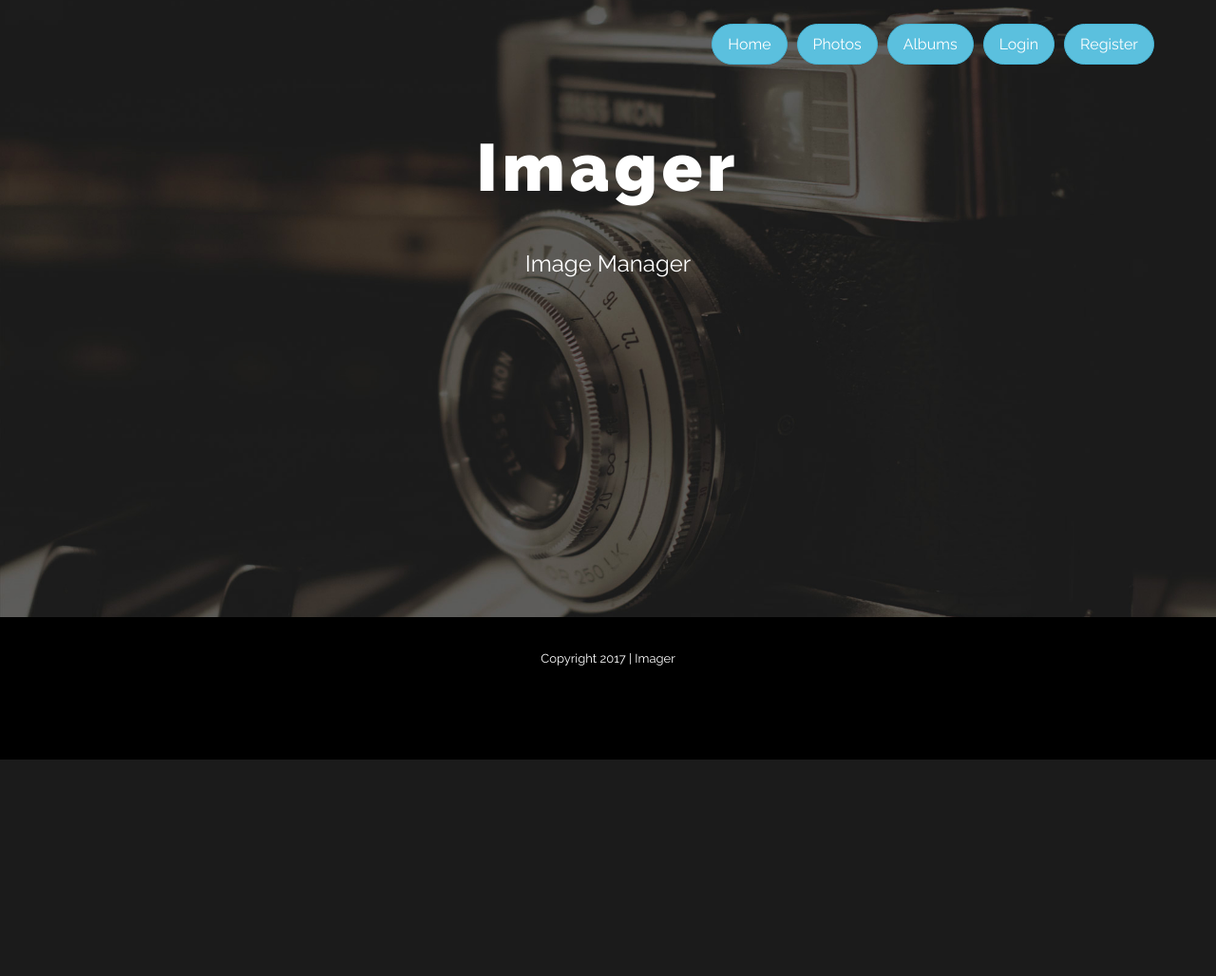
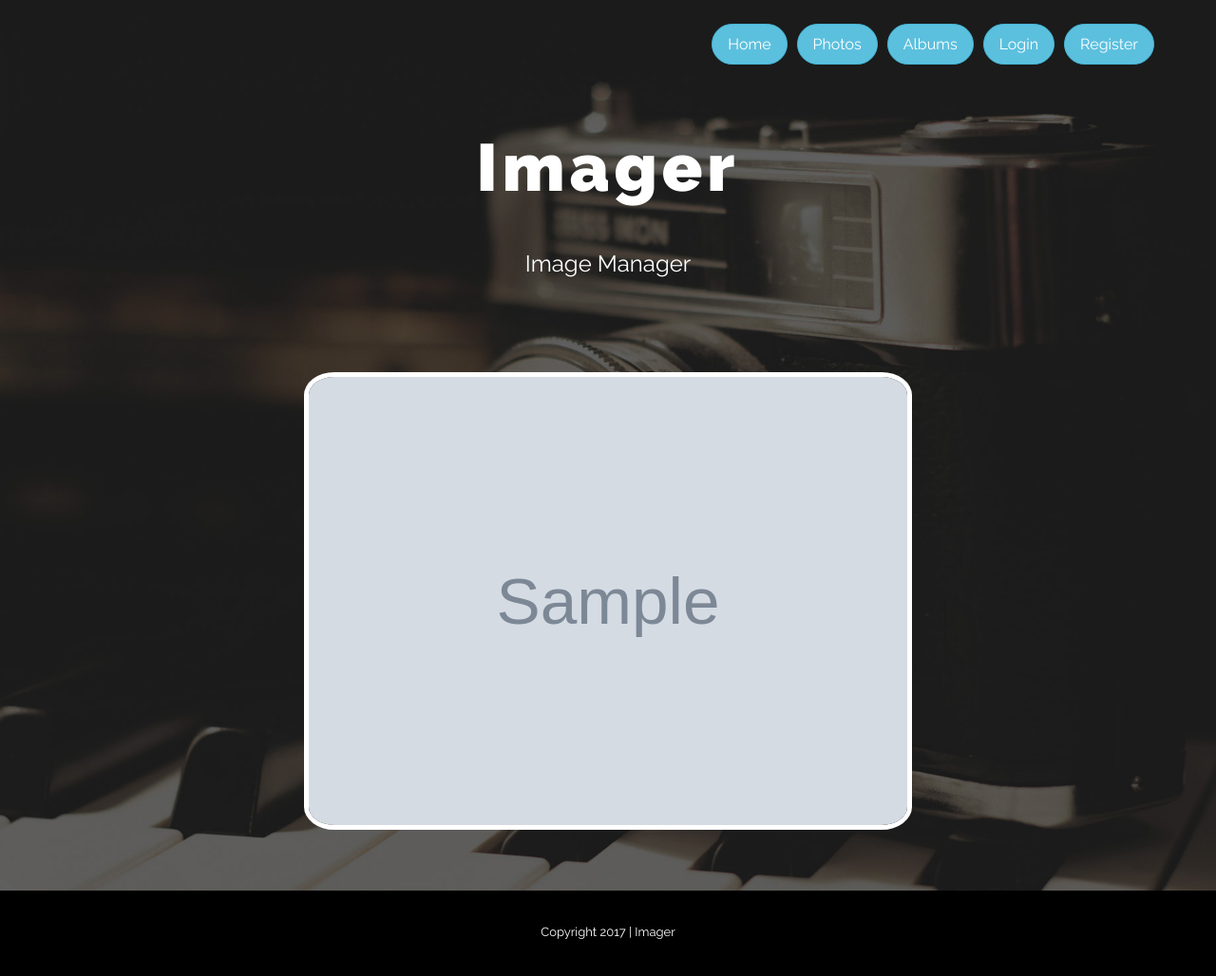
Before and after one commit to serashioda/django-imager, a Django app: page / in a window 1280 px wide. Shown: the whole page at 95% size. Before the commit the page ends 800 px from the top, so only its background shows below. Run offline with Django 3.2, Linux system fonts and the light colour scheme; tables that the repository leaves empty hold one stand-in row (values such as "Sample post"); grey boxes marked "Sample" are stand-in pictures; some libraries are stand-ins or nearby versions.

Commit message:
incl random images on home screen

```diff
--- a/imagersite/imagersite/static/css/style.css
+++ b/imagersite/imagersite/static/css/style.css
@@ -383,3 +383,12 @@ input {
 .right {
 	text-align: right;
 }
+
+#randomimg {
+	margin-top: 5vh;
+	width: 50vw;
+	border-radius: 5%;
+	border-style: solid;
+	border-color: white;
+	border-width: 5px;
+}
--- a/imagersite/imagersite/templates/imagersite/home.html
+++ b/imagersite/imagersite/templates/imagersite/home.html
@@ -3,4 +3,5 @@
 {% block title %}Home{% endblock %}
 
 {% block content %}
+<img id="randomimg" alt="Random Imager Image" src="{{ photo.image.url }}"/>
 {% endblock %}
--- a/imagersite/imagersite/views.py
+++ b/imagersite/imagersite/views.py
@@ -1,10 +1,20 @@
 """Views."""
 
 from django.shortcuts import render
+from imager_images.models import Photo
+import random
 
 # Create your views here.
 
 
 def home_view(request):
     """Home view."""
-    return render(request, 'imagersite/home.html')
+    public_photos = []
+    photos = Photo.objects.all()
+    for photo in photos:
+        if (photo.published != 'private' or
+                photo.user.username == request.user.username):
+            public_photos.append(photo)
+    idx = random.randint(0, (len(public_photos) - 1))
+    photo = public_photos[idx]
+    return render(request, 'imagersite/home.html', {"photo": photo})
```
